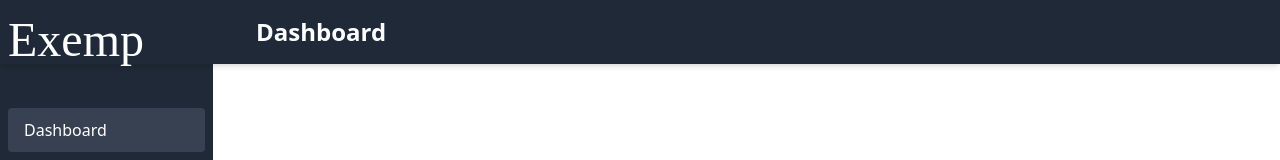
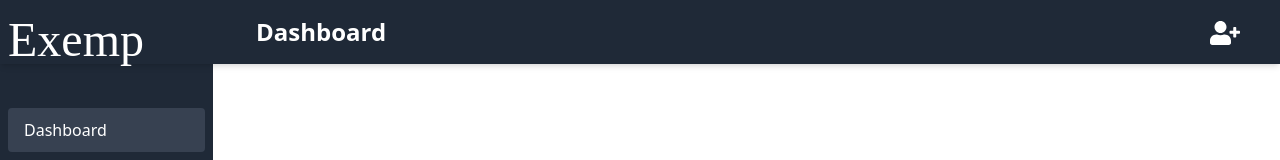
Before and after one commit to yomabd/Exam_Management_Platform, a React (Vite) app in the folder frontend/: page /dashboard in a window 1280 px wide. Shown: the top 160 px of the page. Built offline with nearby package versions, Linux system fonts and the light colour scheme.

Commit message:
add user functionalities
These are the logout, view profile and change password features

```diff
--- a/frontend/src/components/dashboard/Header.jsx
+++ b/frontend/src/components/dashboard/Header.jsx
@@ -1,13 +1,36 @@
 // Header.jsx
 import React from 'react';
+import { useState } from 'react';
+import { FaUserPlus } from "react-icons/fa";
+<FaUserPlus />
+import { FaUserMinus } from "react-icons/fa";
+import UserDropdown from './UserDropdown';
+<FaUserMinus />
+
 
 const Header = ({ title }) => {
+
+  const [userOn, setUserOn]  = useState(false);
+  const handleUserclick = ()=> setUserOn(prev=> !prev);
   return (
-    <header className= "fixed left-0 right-0 z-[2] bg-gray-800 text-white py-4 md:px-40 lg:px-60 shadow-md">
+    <header className= "fixed left-0 right-0 z-[2] bg-gray-800 text-white py-4 md:px-40 lg:px-60 shadow-md ">
       <div className='flex space-x-4'>
 
        <h1 className="text-5xl font-logo ml-2 z-50 absolute left-0">Exemp</h1>
       <h1 className="text-2xl font-semibold">{title}</h1>
+      <div className='cursor-pointer self-end absolute right-10'>
+        {
+          !userOn ?
+          <FaUserPlus size={30} className='text-white' onClick={handleUserclick} />
+          :
+          <>
+          <FaUserMinus size={30} className='text-white' onClick={handleUserclick} />
+          <UserDropdown/>
+          </>
+        }
+
+      </div>
+
       </div>
     </header>
   );
```
